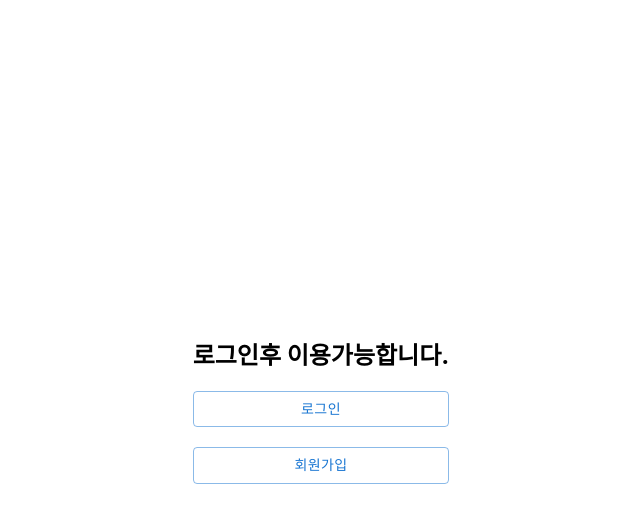
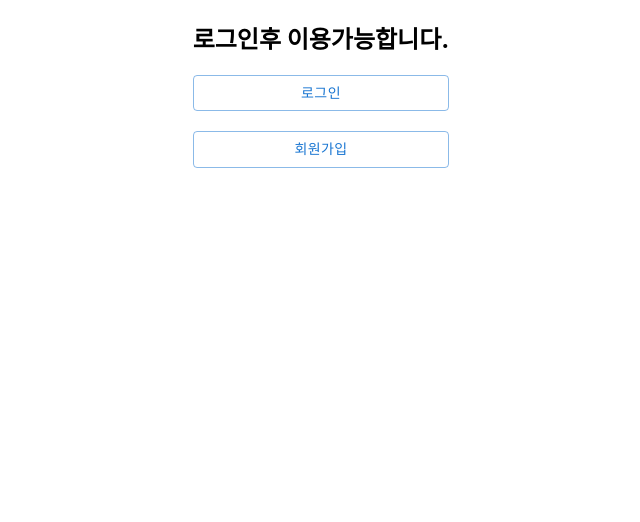
Before and after one commit to always97/wanted-pre-onboarding-frontend, a React (Create React App) app: page / in a window 1280 px wide. Shown: the top 522 px of the page, without its empty margins (319-959 px from the left). Built offline with nearby package versions, Linux system fonts and the light colour scheme.

Commit message:
Design: 메인 화면 css 수정

```diff
--- a/src/pages/Main.module.css
+++ b/src/pages/Main.module.css
@@ -2,7 +2,6 @@
   display: flex;
   justify-content: center;
   align-items: center;
-  height: 100%;
 }
 
 .log {
--- a/src/pages/TodoMain.module.css
+++ b/src/pages/TodoMain.module.css
@@ -4,7 +4,6 @@
   justify-content: center;
   align-items: center;
   margin-top: 10%;
-  height: 100vh;
 }
 
 .todoBox {
```
